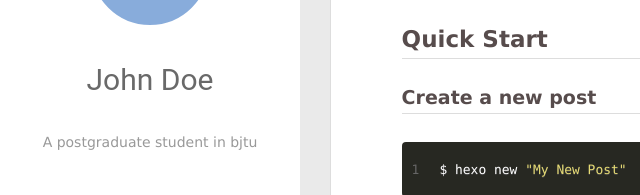
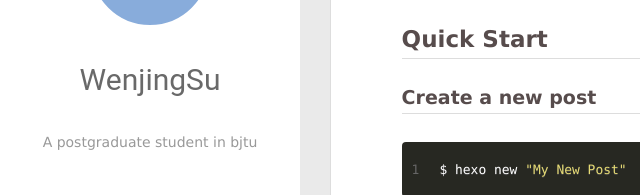
Before and after one commit to WenjingSu/WenjingSu.github.io, a plain HTML site: page 2019/02/20/hello-world/index.html in a window 1280 px wide. Shown: the part 210-405 px from the top of the page, 0-640 px from the left. Drawn offline with Linux system fonts and the light colour scheme; no server answers.

Commit message:
Site updated: 2019-02-20 12:05:30

```diff
--- a/2019/02/20/hello-world/index.html
+++ b/2019/02/20/hello-world/index.html
@@ -50,7 +50,7 @@
 			<img src class="js-avatar">
 		</a>
 		<hgroup>
-		  <h1 class="header-author"><a href="/">John Doe</a></h1>
+		  <h1 class="header-author"><a href="/">WenjingSu</a></h1>
 		</hgroup>
 
 		<p class="header-subtitle">A postgraduate student in bjtu</p>
@@ -110,7 +110,7 @@
 				<img src class="js-avatar">
 			</div>
 			<hgroup>
-			  <h1 class="header-author js-header-author">John Doe</h1>
+			  <h1 class="header-author js-header-author">WenjingSu</h1>
 			</hgroup>
 
 			<p class="header-subtitle"><i class="icon icon-quo-left"></i>A postgraduate student in bjtu<i class="icon icon-quo-right"></i></p>
@@ -315,7 +315,7 @@
   <div class="outer">
     <div id="footer-info">
     	<div class="footer-left">
-    		&copy; 2019 John Doe
+    		&copy; 2019 WenjingSu
     	</div>
       	<div class="footer-right">
       		<a href="http://hexo.io/" target="_blank">Hexo</a>  Theme <a href="https://github.com/litten/hexo-theme-yilia" target="_blank">Yilia</a> by Litten
```
Also changed, not shown: archives/2019/02/index.html (+3 -3 lines), archives/2019/index.html (+3 -3 lines), archives/index.html (+3 -3 lines), index.html (+3 -3 lines).
